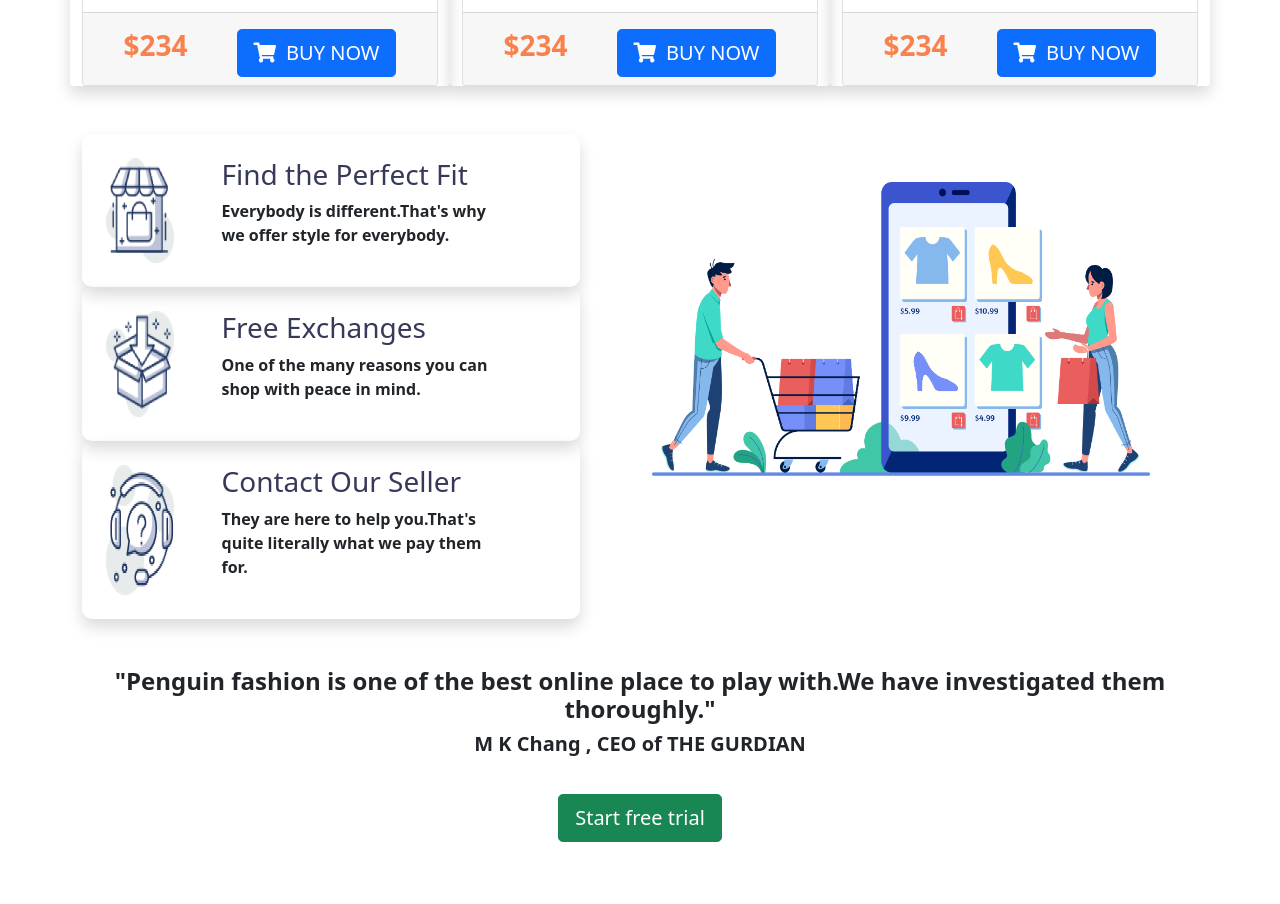
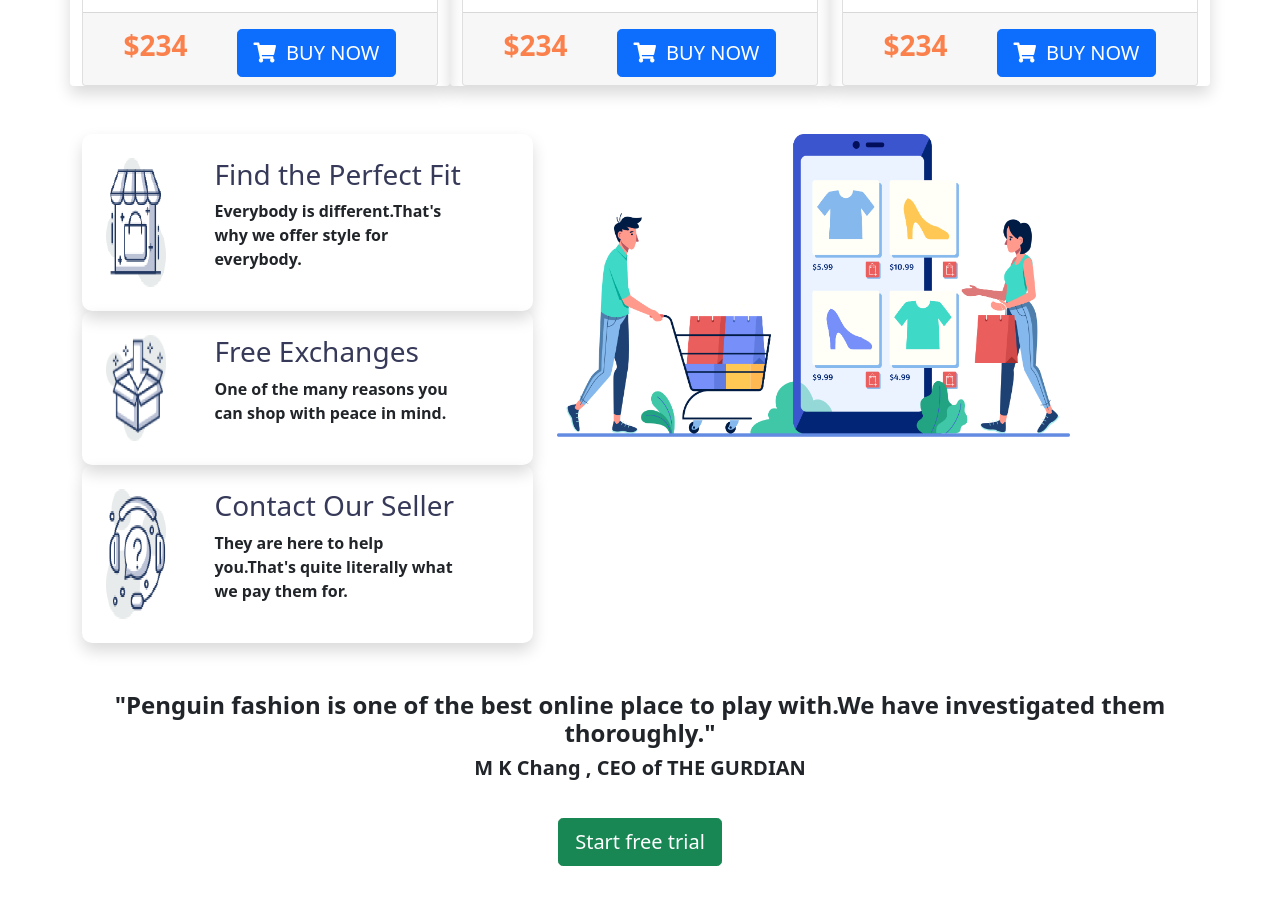
Before and after one commit to tamim11/penguin-fashion, a plain HTML site: page index.html in a window 1280 px wide. Shown: the part 2040-2944 px from the top of the page. Drawn offline with Linux system fonts and the light colour scheme.

Commit message:
fifth commit

```diff
--- a/css/style.css
+++ b/css/style.css
@@ -41,7 +41,7 @@ button .fas {
 }
 
 .xmild img {
-    width: 100%;
+    width: 80%;
 }
 
 .green-button {
--- a/index.html
+++ b/index.html
@@ -134,8 +134,8 @@
     </main>
 
     <section class="container mt-5">
-        <div class="row">
-            <div class="col">
+        <div class="d-flex justify-content-around row">
+            <div class="col-md-5">
                 <div class="d-flex shadow p-4 curve">
                     <img class="img-fluid logos" src="icons/image-12.png" alt="image 12">
                     <div class="mx-5">
@@ -158,7 +158,7 @@
                     </div>
                 </div>
             </div>
-            <div class="col xmild m-5">
+            <div class="col-md-7 xmild">
                 <img src="icons/xmlid.png" alt="xmild">
             </div>
         </div>
```
